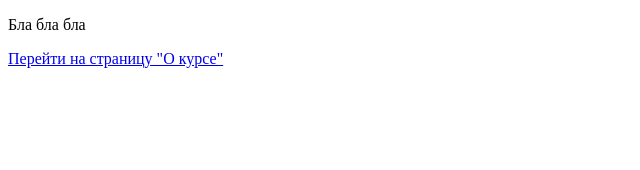
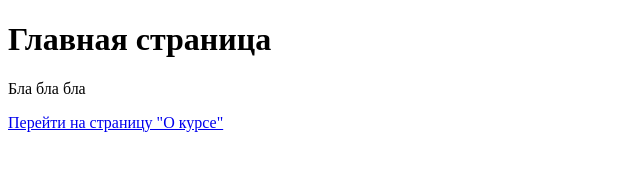
Before and after one commit to Vi1yanya/git-, a plain HTML site: page index.html in a window 1280 px wide. Shown: the whole page, without its empty margins (0-640 px from the left). Drawn offline with Linux system fonts and the light colour scheme.

Commit message:
feat: added the class attribute with the subheading value for the h1 element

```diff
--- a/index.html
+++ b/index.html
@@ -7,6 +7,7 @@
 		<link href="css/styles.css" rel="stylesheet" />
 	</head>
 	<body>
+		<h1 class="subheading">Главная страница</h1>
 		<p>Бла бла бла</p>
 		<a href="pages/about.html"> Перейти на страницу "О курсе" </a>
 	</body>
```
